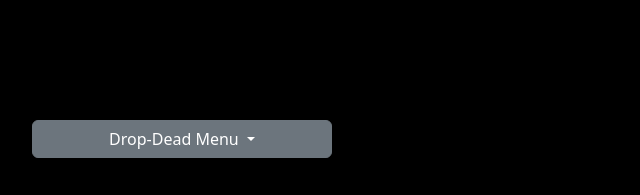
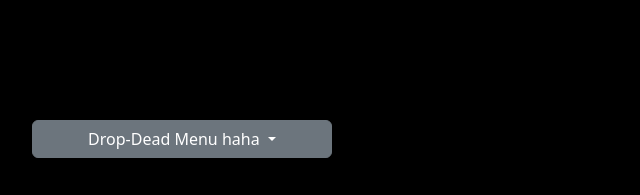
Before and after one commit to tejajack/webpro, a plain HTML site: page Index.html in a window 1280 px wide. Shown: the top 195 px of the page, 50-690 px from the left. Drawn offline with nearby package versions, Linux system fonts and the light colour scheme.

Commit message:
update check

```diff
--- a/Index.html
+++ b/Index.html
@@ -11,7 +11,7 @@
     <div class="dropdown">
         <div class="btn-group d-flex justify-content-center">
         <button type="button" class="btn btn-secondary dropdown-toggle" data-bs-toggle="dropdown" data-bs-display="static" aria-expanded="false">
-           Drop-Dead Menu
+           Drop-Dead Menu haha
         </button>
         <ul class="dropdown-menu dropdown-menu-lg-end">
             <li><button class="dropdown-item" type="button">Action</button></li>
```
